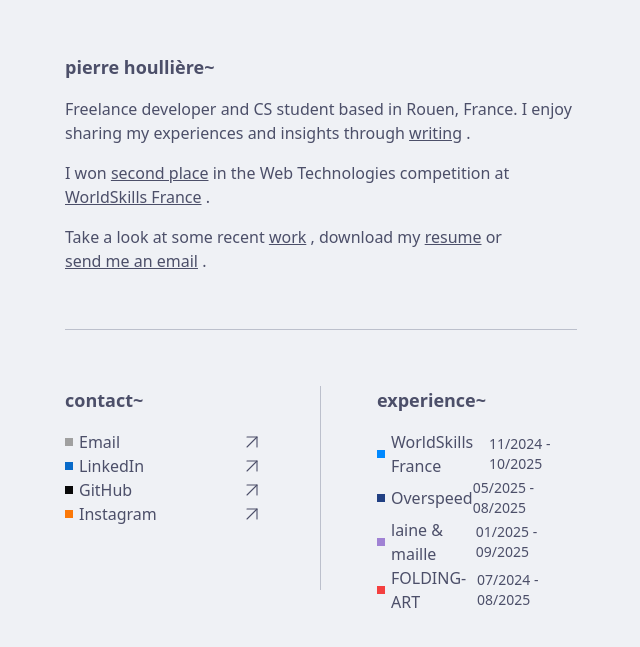
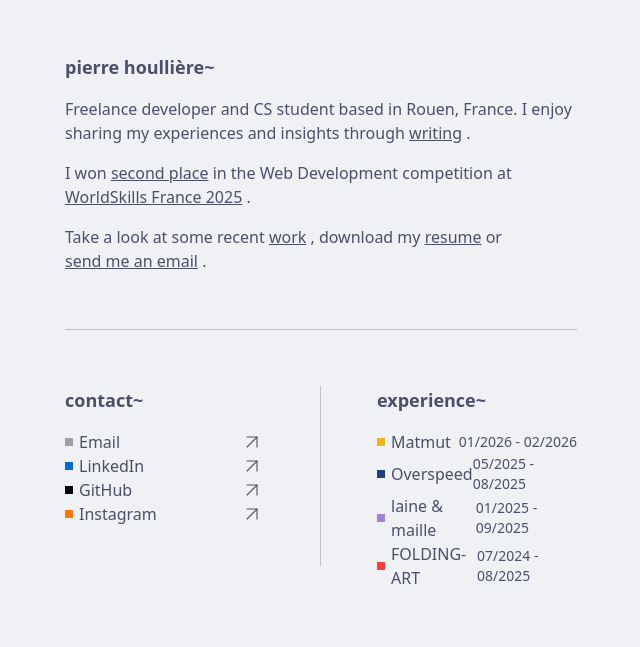
Before and after one commit to wiizzl/site, an Astro site: page / in a window 1280 px wide. Shown: the part 107-754 px from the top of the page, without its empty margins (319-959 px from the left). Built offline with nearby package versions, Linux system fonts and the light colour scheme; Astro itself is replaced by a stand-in of ours.

Commit message:
chore: update package version and dependencies; modify experiences and info JSON; enhance global CSS for dark/light themes

```diff
--- a/astro.config.mjs
+++ b/astro.config.mjs
@@ -8,7 +8,6 @@ import tailwindcss from "@tailwindcss/vite";
 
 import info from "./src/config/info.json";
 
-// https://astro.build/config
 export default defineConfig({
   site: "https://houlliere.com",
   redirects: {
--- a/src/config/experiences.json
+++ b/src/config/experiences.json
@@ -1,10 +1,10 @@
 [
   {
-    "name": "WorldSkills France",
-    "href": "https://worldskills-france.org/editions/competition-nationale-des-metiers-2025-48e-edition",
-    "date": "11/2024 - 10/2025",
-    "description": "Représentant de la région Normandie à la compétition nationale des métiers dans la catégorie 'Web Technologies'.",
-    "color": "#0089FF"
+    "name": "Matmut",
+    "href": "https://www.matmut.fr/groupe-matmut/qui-sommes-nous.html",
+    "date": "01/2026 - 02/2026",
+    "description": "Second-year internship for HND in Computer Science.",
+    "color": "#e9b51f"
   },
   {
     "name": "Overspeed",
--- a/src/config/info.json
+++ b/src/config/info.json
@@ -2,7 +2,7 @@
   "name": "Pierre Houllière",
   "description": "Freelance developer, CS student.",
   "mail": "hi@houlliere.com",
-  "keywords": "Déveloper, Freelance, Computer Science, Web, Mobile",
+  "keywords": "Developer, Freelance, Computer Science, Web, Mobile",
   "resume": "https://github.com/wiizzl/resume/releases/latest/download/Pierre_Houlliere_CV.pdf",
   "socials": [
     {
--- a/src/pages/index.astro
+++ b/src/pages/index.astro
@@ -1,5 +1,5 @@
 ---
-import { ArrowUpRight } from "lucide-astro";
+import { ArrowUpRight } from "@lucide/astro";
 
 import BaseLayout from "@/layouts/BaseLayout.astro";
 
@@ -16,9 +16,9 @@ import info from "@/config/info.json";
     <div class="max-w-2xl space-y-4">
       <p>Freelance developer and CS student based in Rouen, France. I enjoy sharing my experiences and insights through <Link href="/writing">writing</Link>.</p>
       <p>
-        I won <Link href="https://worldskills-france.org/actualites/les-resultats-de-la-competition-nationale-des-metiers-2025" blank>second place</Link> in the Web Technologies competition at <Link
+        I won <Link href="https://worldskills-france.org/actualites/les-resultats-de-la-competition-nationale-des-metiers-2025" blank>second place</Link> in the Web Development competition at <Link
           href="https://worldskills-france.org/editions/competition-nationale-des-metiers-2025-48e-edition"
-          blank>WorldSkills France</Link
+          blank>WorldSkills France 2025</Link
         >.
       </p>
       <p>
--- a/src/styles/global.css
+++ b/src/styles/global.css
@@ -2,24 +2,51 @@
 
 :root {
   --radius: 0.625rem;
-  --background: hsl(220 23.076923191547394% 94.90196108818054%);
-  --foreground: hsl(234 16.022099554538727% 35.49019694328308%);
-  --card: hsl(220 23.076923191547394% 94.90196108818054%);
-  --card-foreground: hsl(234 16.022099554538727% 35.49019694328308%);
-  --popover: hsl(220 23.076923191547394% 94.90196108818054%);
-  --popover-foreground: hsl(234 16.022099554538727% 35.49019694328308%);
-  --primary: oklch(0.93 0.0806 155.99);
-  --primary-foreground: hsl(220 23.076923191547394% 94.90196108818054%);
-  --secondary: hsl(223 15.909090638160706% 82.74509906768799%);
-  --secondary-foreground: hsl(234 16.022099554538727% 35.49019694328308%);
-  --muted: hsl(223 15.909090638160706% 82.74509906768799%);
-  --muted-foreground: hsl(233 12.796208262443542% 41.372549533843994%);
-  --accent: hsl(223 15.909090638160706% 82.74509906768799%);
-  --accent-foreground: hsl(234 16.022099554538727% 35.49019694328308%);
-  --destructive: hsl(347 86.66666746139526% 44.11764740943909%);
-  --border: hsl(225 13.55932205915451% 76.86274647712708%);
-  --input: hsl(225 13.55932205915451% 76.86274647712708%);
-  --ring: hsl(234 16.022099554538727% 35.49019694328308%);
+}
+
+@media (prefers-color-scheme: light) {
+  :root {
+    --background: hsl(220 23.08% 94.9%);
+    --foreground: hsl(234 16.02% 35.49%);
+    --card: hsl(220 23.08% 94.9%);
+    --card-foreground: hsl(234 16.02% 35.49%);
+    --popover: hsl(220 23.08% 94.9%);
+    --popover-foreground: hsl(234 16.02% 35.49%);
+    --primary: hsla(267 83.51% 80.98% / 0.8);
+    --primary-foreground: hsl(220 23.08% 94.9%);
+    --secondary: hsl(223 15.91% 82.75%);
+    --secondary-foreground: hsl(234 16.02% 35.49%);
+    --muted: hsl(223 15.91% 82.75%);
+    --muted-foreground: hsl(233 12.8% 41.37%);
+    --accent: hsl(223 15.91% 82.75%);
+    --accent-foreground: hsl(234 16.02% 35.49%);
+    --destructive: hsl(347 86.67% 44.12%);
+    --border: hsl(225 13.56% 76.86%);
+    --input: hsl(225 13.56% 76.86%);
+    --ring: hsl(234 16.02% 35.49%);
+  }
+}
+
+@media (prefers-color-scheme: dark) {
+  :root {
+    --background: hsl(240 21.05% 14.9%);
+    --foreground: hsl(226 63.93% 88.04%);
+    --card: hsl(240 21.05% 14.9%);
+    --card-foreground: hsl(226 63.93% 88.04%);
+    --popover: hsl(240 21.05% 14.9%);
+    --popover-foreground: hsl(226 63.93% 88.04%);
+    --primary: hsla(267 83.51% 80.98% / 0.5);
+    --primary-foreground: hsl(240 21.05% 14.9%);
+    --secondary: hsl(237 16.24% 22.94%);
+    --secondary-foreground: hsl(226 63.93% 88.04%);
+    --muted: hsl(237 16.24% 22.94%);
+    --muted-foreground: hsl(227 35.29% 80%);
+    --accent: hsl(237 16.24% 22.94%);
+    --accent-foreground: hsl(226 63.93% 88.04%);
+    --destructive: hsl(343 81.25% 74.9%);
+    --border: hsl(234 13.21% 31.18%);
+    --input: hsl(234 13.21% 31.18%);
+  }
 }
 
 @theme inline {
```
Also changed, not shown: package.json (+10 -10 lines), 1 other file.
